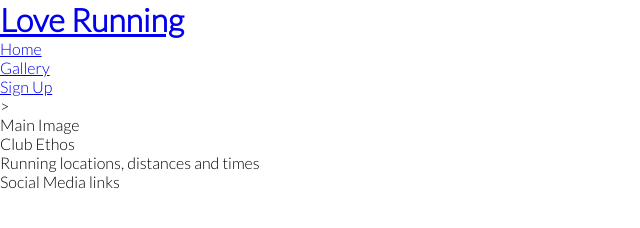
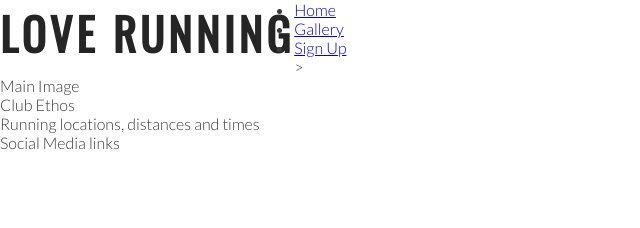
Before and after one commit to matiasconsiglio/Love-Running, a plain HTML site: page index.html in a window 1280 px wide. Shown: the whole page, without its empty margins (0-640 px from the left). Drawn offline with nearby package versions, Linux system fonts and the light colour scheme.

Commit message:
Add stule for headings and logo

```diff
--- a/assets/css/style.css
+++ b/assets/css/style.css
@@ -8,4 +8,18 @@
 body {
     font-family: Lato, sans-serif;
     font-weight: 300;
+    color: #3a3a3a; /* color applied to whole body*/
 }
+/* headings and logo */
+
+h1, h2 {
+    font-family: oswald, sans-serif;
+    text-transform: uppercase;
+    letter-spacing: 4px; /*gives space between leters, to create a nicer logo */
+    color: #252525;
+}
+
+#logo{
+    float: left;
+    font-size: 280%;
+}
--- a/index.html
+++ b/index.html
@@ -13,7 +13,7 @@
 
 <body>
     <header><a href="index.html">
-            <h1>Love Running</h1>
+            <h1 id="logo">Love Running</h1>
         </a>
         <nav>
             <ul>
```
